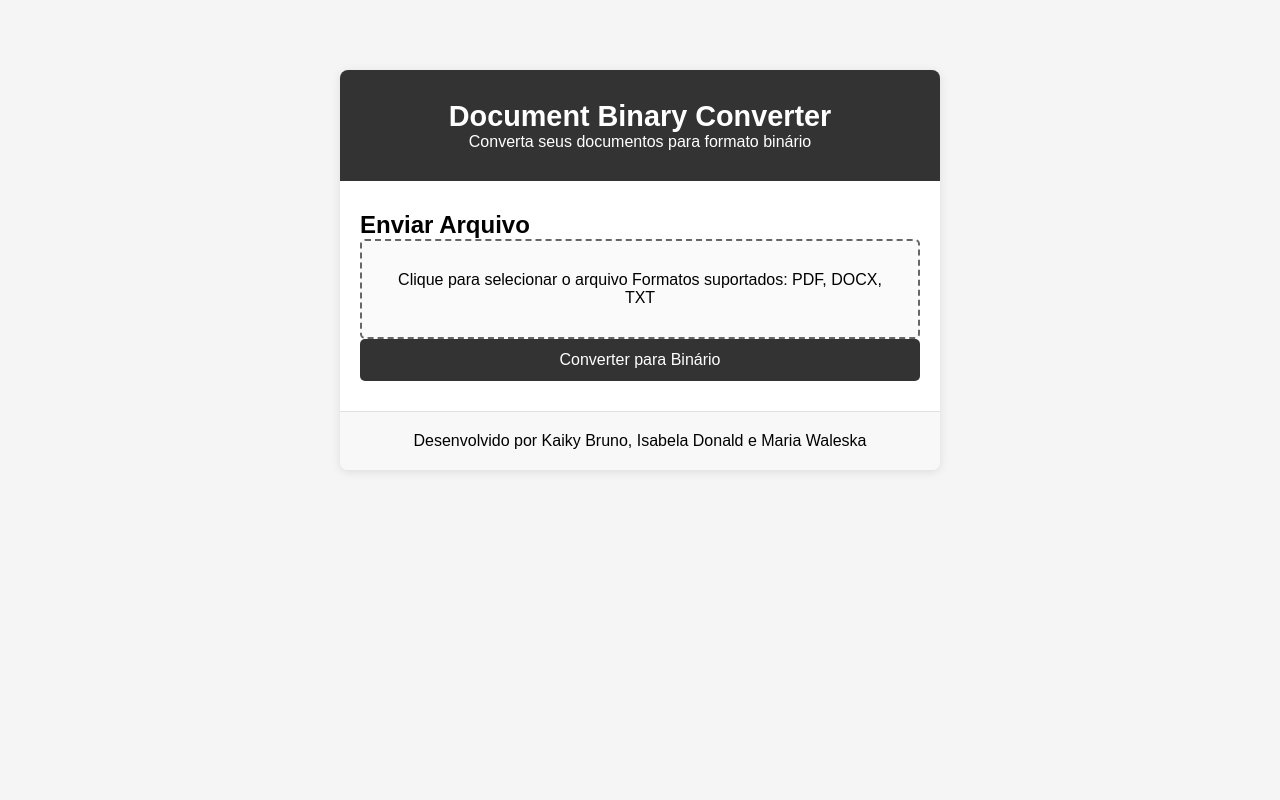
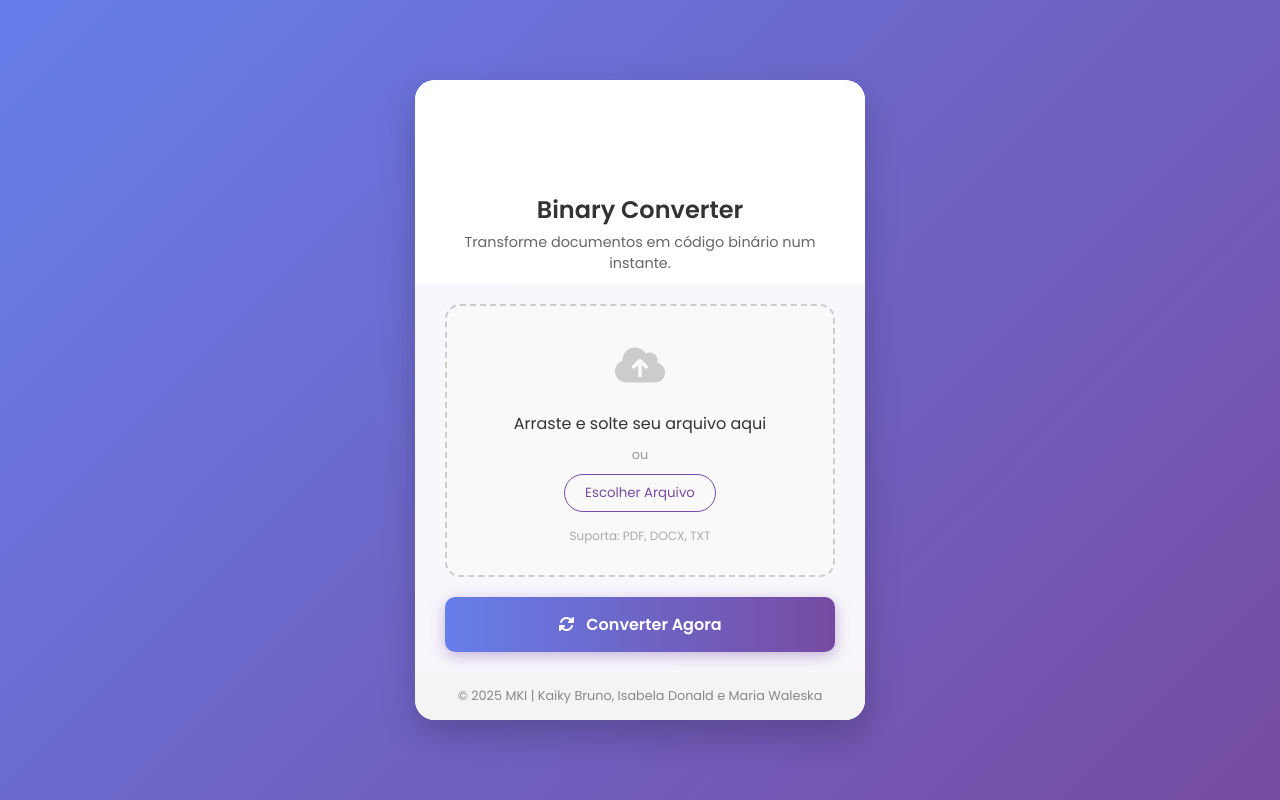
Before and after one commit to Kaiky1007/DocumentBinaryConverter, a Python web app: template templates/index.html in a window 1280 px wide. Run offline with Jinja, Linux system fonts and the light colour scheme; the template is opened without the code that fills it, so the values that code supplies are empty.

Commit message:
Merge #2
* Cria o arquivo JS

* Atualiza o index.html com nova estrutura

* Reescreve o style.css implementando melhorias e animações

* Implementa o gerenciamento de interatividade no script.js

```diff
--- /dev/null
+++ b/static/script.js
@@ -0,0 +1,55 @@
+const dropArea = document.getElementById('dropArea');
+const fileInput = document.getElementById('file');
+const fileText = document.getElementById('fileText');
+
+// Previne comportamento padrão de abrir o arquivo no navegador
+['dragenter', 'dragover', 'dragleave', 'drop'].forEach(eventName => {
+    dropArea.addEventListener(eventName, preventDefaults, false);
+});
+
+function preventDefaults(e) {
+    e.preventDefault();
+    e.stopPropagation();
+}
+
+// Adiciona classe para destaque visual ao arrastar
+['dragenter', 'dragover'].forEach(eventName => {
+    dropArea.addEventListener(eventName, highlight, false);
+});
+
+// Remove destaque ao sair ou soltar
+['dragleave', 'drop'].forEach(eventName => {
+    dropArea.addEventListener(eventName, unhighlight, false);
+});
+
+function highlight() {
+    dropArea.classList.add('active');
+}
+
+function unhighlight() {
+    dropArea.classList.remove('active');
+}
+
+// Lida com o arquivo solto
+dropArea.addEventListener('drop', handleDrop, false);
+
+function handleDrop(e) {
+    const dt = e.dataTransfer;
+    const files = dt.files;
+
+    // Atribui os arquivos ao input invisível para envio no formulário
+    fileInput.files = files;
+    updateFileName(files[0]);
+}
+
+// Lida com seleção manual (clique no botão)
+fileInput.addEventListener('change', function() {
+    if (this.files && this.files[0]) {
+        updateFileName(this.files[0]);
+    }
+});
+
+function updateFileName(file) {
+    // Atualiza o texto com o nome do arquivo e um ícone de sucesso
+    fileText.innerHTML = `<i class="fa-solid fa-check-circle" style="color: #28a745;"></i> ${file.name}`;
+}
--- a/static/style.css
+++ b/static/style.css
@@ -1,81 +1,161 @@
-/* Reset básico */
+/* Reset e Fonte */
 * {
     margin: 0;
     padding: 0;
     box-sizing: border-box;
+    font-family: 'Poppins', sans-serif;
 }
 
-/* Estilo geral da página */
 body {
-  font-family: Arial, sans-serif;
-  background-color: #f5f5f5;
-  padding: 20px;
+    background: linear-gradient(135deg, #667eea 0%, #764ba2 100%);
+    height: 100vh;
+    display: flex;
+    align-items: center;
+    justify-content: center;
+    overflow: hidden;
 }
 
-/* Container central */
+/* Container Principal com efeito Glassmorphism */
 .container {
-  max-width: 600px;
-  margin: 50px auto;
-  background: white;
-  border-radius: 8px;
-  box-shadow: 0 2px 10px rgba(0, 0, 0, 0.1);
+    background: rgba(255, 255, 255, 0.95);
+    width: 100%;
+    max-width: 450px;
+    border-radius: 20px;
+    box-shadow: 0 15px 35px rgba(0, 0, 0, 0.2);
+    overflow: hidden;
+    animation: fadeIn 0.8s ease-in-out;
+    margin: 20px;
 }
 
 /* Cabeçalho */
 .header {
-  background-color: #333;
-  color: white;
-  padding: 30px 20px;
+    background: #fff;
+    padding: 30px 20px 10px;
     text-align: center;
-  border-radius: 8px 8px 0 0;
+}
+
+.icon-header {
+    font-size: 3rem;
+    color: #764ba2;
+    margin-bottom: 10px;
 }
 
 .header h1 {
-  font-size: 1.8rem;
+    color: #333;
+    font-weight: 600;
+    font-size: 1.5rem;
 }
 
-/* Área principal */
-.main-content {
-  padding: 30px 20px;
+.subtitle {
+    color: #666;
+    font-size: 0.9rem;
+    margin-top: 5px;
 }
 
-/* Card clicável do input */
-.file-label {
-  display: block;
-  padding: 30px 20px;
-  border: 2px dashed #666;
-  border-radius: 5px;
-  background: #fafafa;
-  text-align: center;
-  cursor: pointer;
+/* Área de Upload */
+.main-content {
+    padding: 20px 30px;
 }
 
-/* Input real oculto */
-#file {
-  display: none;
+.file-input-wrapper {
+    border: 2px dashed #ccc;
+    border-radius: 15px;
+    padding: 30px 20px;
+    text-align: center;
+    transition: all 0.3s ease;
+    background: #f9f9f9;
+    position: relative;
 }
 
-/* Botão principal */
+/* Estado ativo (Drag over) */
+.file-input-wrapper.active {
+    border-color: #764ba2;
+    background: #f0ebf8;
+}
+
+.upload-icon {
+    font-size: 2.5rem;
+    color: #ccc;
+    margin-bottom: 15px;
+    transition: color 0.3s;
+}
+
+.file-input-wrapper.active .upload-icon {
+    color: #764ba2;
+}
+
+#fileText {
+    font-weight: 500;
+    color: #333;
+}
+
+.or-text {
+    display: block;
+    margin: 10px 0;
+    color: #999;
+    font-size: 0.8rem;
+}
+
+.file-types {
+    display: block;
+    margin-top: 15px;
+    font-size: 0.75rem;
+    color: #aaa;
+}
+
+/* Botão de Escolher Arquivo (Estilizado) */
+.btn-browse {
+    background: none;
+    border: 1px solid #764ba2;
+    color: #764ba2;
+    padding: 8px 20px;
+    border-radius: 20px;
+    cursor: pointer;
+    font-weight: 500;
+    transition: all 0.3s;
+}
+
+.btn-browse:hover {
+    background: #764ba2;
+    color: white;
+}
+
+/* Botão de Converter Principal */
 .btn-convert {
     width: 100%;
-  padding: 12px;
+    margin-top: 20px;
+    padding: 15px;
+    border: none;
+    border-radius: 10px;
+    background: linear-gradient(to right, #667eea, #764ba2);
+    color: white;
     font-size: 1rem;
-  border: none;
-  border-radius: 5px;
-  background-color: #333;
-  color: white;
+    font-weight: 600;
     cursor: pointer;
+    box-shadow: 0 4px 15px rgba(118, 75, 162, 0.4);
+    transition: transform 0.2s, box-shadow 0.2s;
 }
 
 .btn-convert:hover {
-  background-color: #555;
+    transform: translateY(-2px);
+    box-shadow: 0 6px 20px rgba(118, 75, 162, 0.6);
+}
+
+.btn-convert i {
+    margin-right: 8px;
 }
 
 /* Rodapé */
 .footer {
-  background: #f8f8f8;
-  padding: 20px;
+    background: #f4f4f4;
+    padding: 15px;
     text-align: center;
-  border-top: 1px solid #e0e0e0;
-  border-radius: 0 0 8px 8px;
+    font-size: 0.8rem;
+    color: #888;
 }
+
+/* Animação */
+@keyframes fadeIn {
+    from { opacity: 0; transform: translateY(20px); }
+    to { opacity: 1; transform: translateY(0); }
+}
--- a/templates/index.html
+++ b/templates/index.html
@@ -3,53 +3,55 @@
 <head>
     <meta charset="UTF-8">
     <meta name="viewport" content="width=device-width, initial-scale=1.0">
-
     <title>Document Binary Converter</title>
 
-    <!-- Importa o CSS -->
+    <link href="https://fonts.googleapis.com/css2?family=Poppins:wght@300;400;600&display=swap" rel="stylesheet">
+    <link rel="stylesheet" href="https://cdnjs.cloudflare.com/ajax/libs/font-awesome/6.0.0/css/all.min.css">
     <link rel="stylesheet" href="../static/style.css">
 </head>
 
 <body>
+    <div class="background-animation"></div>
+
     <div class="container">
-
-        <!-- Cabeçalho -->
         <header class="header">
-            <h1>Document Binary Converter</h1>
-            <p class="subtitle">Converta seus documentos para formato binário</p>
+            <div class="icon-header">
+                <i class="fa-solid fa-file-binary"></i>
+            </div>
+            <h1>Binary Converter</h1>
+            <p class="subtitle">Transforme documentos em código binário num instante.</p>
         </header>
 
-        <!-- Conteúdo principal -->
         <main class="main-content">
             <div class="upload-section">
-                <h2>Enviar Arquivo</h2>
-
-                <!-- Formulário de upload -->
                 <form id="uploadForm" action="/convert" method="POST" enctype="multipart/form-data">
 
-                    <!-- Área estilizada do input -->
-                    <div class="file-input-wrapper">
-                        <label for="file" class="file-label">
-                            <span id="fileName">Clique para selecionar o arquivo</span>
-                            <span class="file-types">Formatos suportados: PDF, DOCX, TXT</span>
-                        </label>
+                    <div class="file-input-wrapper" id="dropArea">
+                        <input type="file" id="file" name="file" accept=".pdf,.docx,.txt" required hidden>
 
-                        <!-- Input invisível -->
-                        <input type="file" id="file" name="file" accept=".pdf,.docx,.txt" required>
+                        <div class="upload-icon">
+                            <i class="fa-solid fa-cloud-arrow-up"></i>
+                        </div>
+                        <p id="fileText">Arraste e solte seu arquivo aqui</p>
+                        <span class="or-text">ou</span>
+                        <button type="button" class="btn-browse" onclick="document.getElementById('file').click()">
+                            Escolher Arquivo
+                        </button>
+                        <span class="file-types">Suporta: PDF, DOCX, TXT</span>
                     </div>
 
-                    <!-- Botão -->
                     <button type="submit" class="btn-convert">
-                        Converter para Binário
+                        <i class="fa-solid fa-rotate"></i> Converter Agora
                     </button>
                 </form>
             </div>
         </main>
 
-        <!-- Rodapé -->
         <footer class="footer">
-            <p>Desenvolvido por Kaiky Bruno, Isabela Donald e Maria Waleska</p>
+            <p>&copy; 2025 MKI | Kaiky Bruno, Isabela Donald e Maria Waleska</p>
         </footer>
     </div>
+
+    <script src="../static/script.js"></script>
 </body>
 </html>
```
Lines whose indentation alone changed are shown as unchanged.
